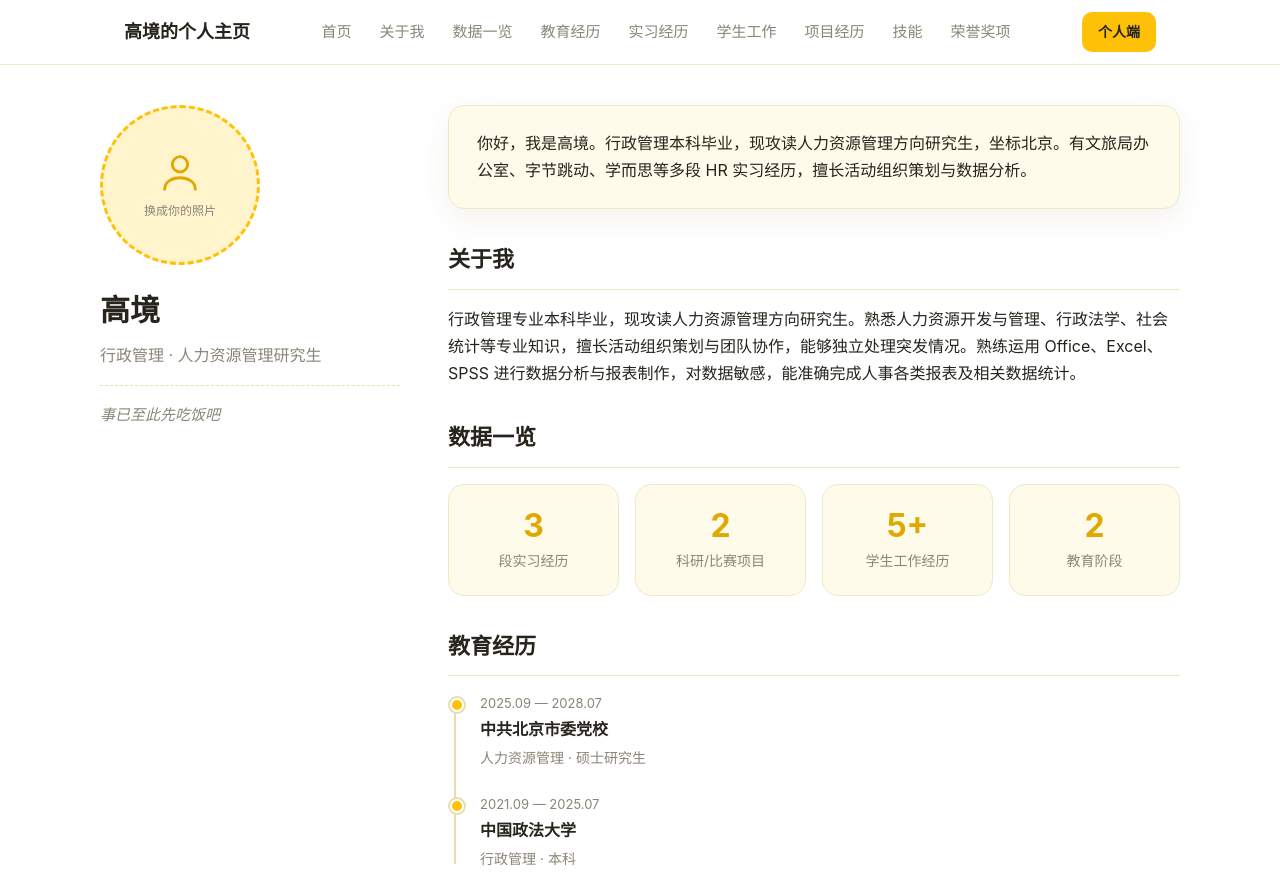
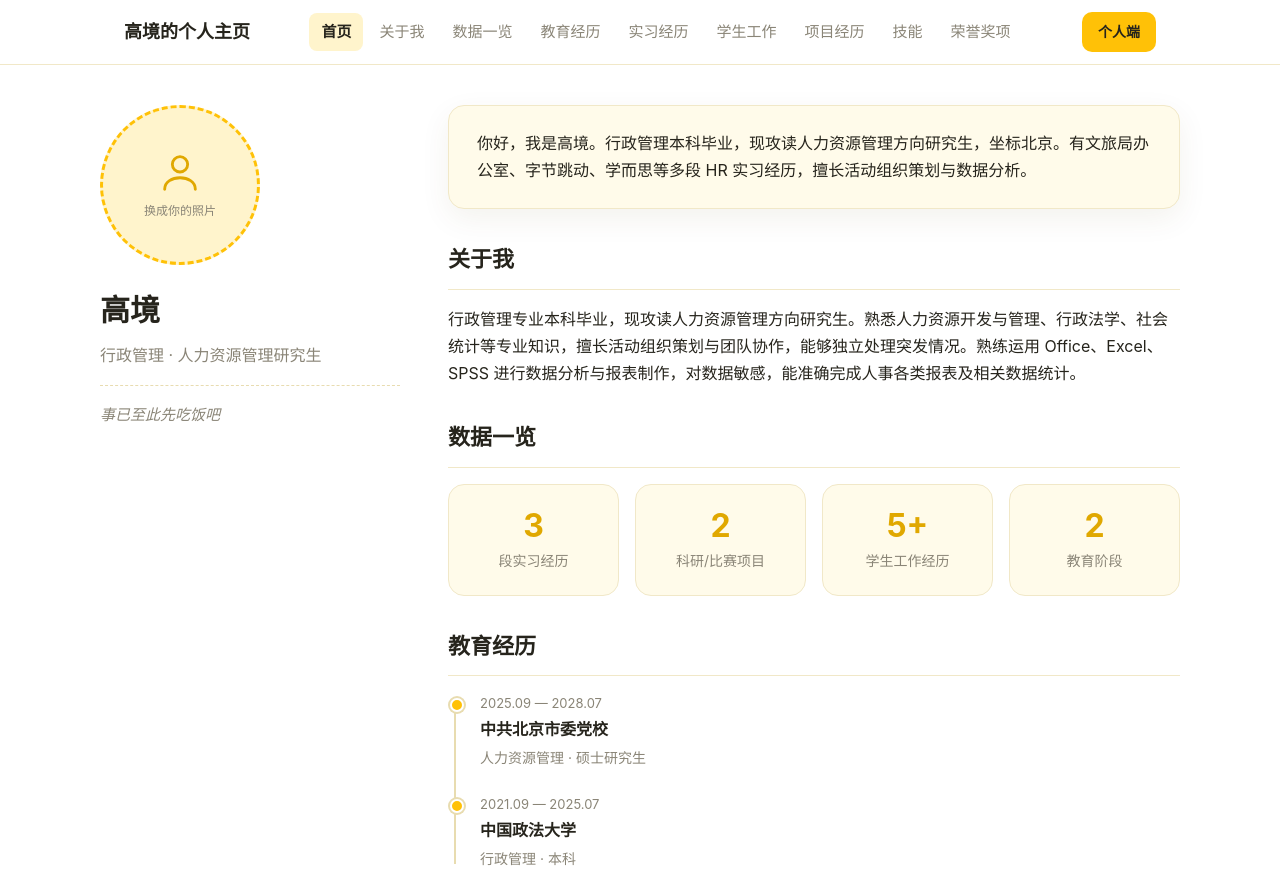
Before and after one commit to fiee-g/fiee-g.github.io, a plain HTML site: page index.html in a window 1280 px wide. Shown: the top 873 px of the page. Drawn offline with Linux system fonts and the light colour scheme.

Commit message:
导航栏改造：分页递增链接(?p=N) + 滚动高亮当前模块

```diff
--- a/css/style.css
+++ b/css/style.css
@@ -64,6 +64,7 @@ a:hover { color: var(--primary-strong); }
   white-space: nowrap;
 }
 .main-nav a:hover { color: var(--text); background: var(--primary-soft); }
+.main-nav a.active { color: var(--text); background: var(--primary-soft); font-weight: 600; }
 .btn-personal {
   flex-shrink: 0;
   display: inline-block;
--- a/index.html
+++ b/index.html
@@ -4,12 +4,12 @@
   <meta charset="UTF-8">
   <meta name="viewport" content="width=device-width, initial-scale=1.0">
   <title>我的个人主页</title>
-  <link rel="stylesheet" href="css/style.css?v=5">
+  <link rel="stylesheet" href="css/style.css?v=6">
 </head>
 <body id="top">
   <header class="site-header">
     <div class="container header-inner">
-      <a class="brand" href="#top">我的个人主页</a>
+      <a class="brand" href="index.html">我的个人主页</a>
       <nav class="main-nav" id="main-nav"></nav>
       <a href="private.html" class="btn-personal">个人端</a>
     </div>
@@ -50,6 +50,6 @@
   </footer>
 
   <script src="js/config.js?v=9"></script>
-  <script src="js/main.js?v=6"></script>
+  <script src="js/main.js?v=8"></script>
 </body>
 </html>
--- a/js/main.js
+++ b/js/main.js
@@ -112,48 +112,16 @@ function renderItem(item) {
   return null;
 }
 
-function renderPublic() {
-  document.title = SITE_CONFIG.siteName;
-  document.querySelector(".brand").textContent = SITE_CONFIG.siteName;
-  document.getElementById("footer-brand").textContent = SITE_CONFIG.siteName;
-  document.getElementById("year").textContent = new Date().getFullYear();
-
-  // 左侧栏
-  document.getElementById("hero-name").textContent = PUBLIC_CONTENT.name;
-  document.getElementById("hero-title").textContent = PUBLIC_CONTENT.title;
-  document.getElementById("signature").textContent = PUBLIC_CONTENT.signature || "";
-  document.getElementById("intro").textContent = PUBLIC_CONTENT.intro;
-
-  if (PUBLIC_CONTENT.photo) {
-    const photoEl = document.getElementById("photo");
-    const img = document.createElement("img");
-    img.src = PUBLIC_CONTENT.photo;
-    img.alt = PUBLIC_CONTENT.name;
-    photoEl.innerHTML = "";
-    photoEl.appendChild(img);
+function getPageIndex() {
+  const m = location.search.match(/[?&]p=(\d+)/);
+  if (!m) return null;
+  const n = parseInt(m[1], 10);
+  return Number.isInteger(n) && n >= 1 ? n : null;
 }
 
-  // 顶部导航 + 分区
-  const navEl = document.getElementById("main-nav");
-  const sectionsEl = document.getElementById("sections");
-  navEl.innerHTML = "";
-  sectionsEl.innerHTML = "";
-
-  const home = make("a");
-  home.href = "#top";
-  home.textContent = "首页";
-  navEl.appendChild(home);
-
-  (PUBLIC_CONTENT.sections || []).forEach(function (section, i) {
-    const id = "sec-" + i;
-
-    const navA = make("a");
-    navA.href = "#" + id;
-    navA.textContent = section.title;
-    navEl.appendChild(navA);
-
+function buildSection(container, section, id) {
   const sec = make("section", "section");
-    sec.id = id;
+  if (id) sec.id = id;
   const h2 = make("h2");
   h2.textContent = section.title;
   sec.appendChild(h2);
@@ -161,11 +129,13 @@ function renderPublic() {
     const node = renderItem(item);
     if (node) sec.appendChild(node);
   });
-    sectionsEl.appendChild(sec);
-  });
+  container.appendChild(sec);
+  return sec;
+}
 
-  // 联系方式
+function renderContact() {
   const contactEl = document.getElementById("contact");
+  contactEl.innerHTML = "";
   const c = PUBLIC_CONTENT.contact || {};
   const ch2 = make("h2");
   ch2.textContent = "联系方式";
@@ -203,4 +173,85 @@ function renderPublic() {
   }
 }
 
+function setupScrollSpy(navEl, sectionsEl) {
+  const navLinks = Array.prototype.slice.call(navEl.children);
+  const sectionEls = Array.prototype.slice.call(sectionsEl.children);
+  function setActive() {
+    const threshold = 100;
+    const y = window.scrollY + threshold;
+    let activeIndex = 0;
+    sectionEls.forEach(function (el, i) {
+      if (el.offsetTop <= y) activeIndex = i + 1;
+    });
+    navLinks.forEach(function (a, i) {
+      a.classList.toggle("active", i === activeIndex);
+    });
+  }
+  window.addEventListener("scroll", setActive);
+  setActive();
+}
+
+function renderPublic() {
+  document.title = SITE_CONFIG.siteName;
+  document.querySelector(".brand").textContent = SITE_CONFIG.siteName;
+  document.getElementById("footer-brand").textContent = SITE_CONFIG.siteName;
+  document.getElementById("year").textContent = new Date().getFullYear();
+
+  // 左侧栏
+  document.getElementById("hero-name").textContent = PUBLIC_CONTENT.name;
+  document.getElementById("hero-title").textContent = PUBLIC_CONTENT.title;
+  document.getElementById("signature").textContent = PUBLIC_CONTENT.signature || "";
+  document.getElementById("intro").textContent = PUBLIC_CONTENT.intro;
+
+  if (PUBLIC_CONTENT.photo) {
+    const photoEl = document.getElementById("photo");
+    const img = document.createElement("img");
+    img.src = PUBLIC_CONTENT.photo;
+    img.alt = PUBLIC_CONTENT.name;
+    photoEl.innerHTML = "";
+    photoEl.appendChild(img);
+  }
+
+  const sections = PUBLIC_CONTENT.sections || [];
+  const pageIndex = getPageIndex(); // 1-based
+  const single = pageIndex && pageIndex <= sections.length ? pageIndex : null;
+
+  // 顶部导航（递增分页链接）
+  const navEl = document.getElementById("main-nav");
+  navEl.innerHTML = "";
+
+  const home = make("a");
+  home.href = "index.html";
+  home.textContent = "首页";
+  navEl.appendChild(home);
+
+  sections.forEach(function (section, i) {
+    const navA = make("a");
+    navA.href = "index.html?p=" + (i + 1);
+    navA.textContent = section.title;
+    navEl.appendChild(navA);
+  });
+
+  // 内容区
+  const sectionsEl = document.getElementById("sections");
+  sectionsEl.innerHTML = "";
+
+  // 单模块页隐藏顶部介绍卡片，首页保留
+  const introCard = document.querySelector(".intro-card");
+  if (introCard) introCard.style.display = single ? "none" : "";
+
+  if (single) {
+    document.title = sections[single - 1].title + " · " + SITE_CONFIG.siteName;
+    buildSection(sectionsEl, sections[single - 1]);
+    navEl.children[single].classList.add("active");
+  } else {
+    sections.forEach(function (section, i) {
+      buildSection(sectionsEl, section, "sec-" + i);
+    });
+    setupScrollSpy(navEl, sectionsEl);
+  }
+
+  renderContact();
+}
+
 renderPublic();
```
Also changed, not shown: private.html (+1 -1 lines). Lines whose indentation alone changed are shown as unchanged.
